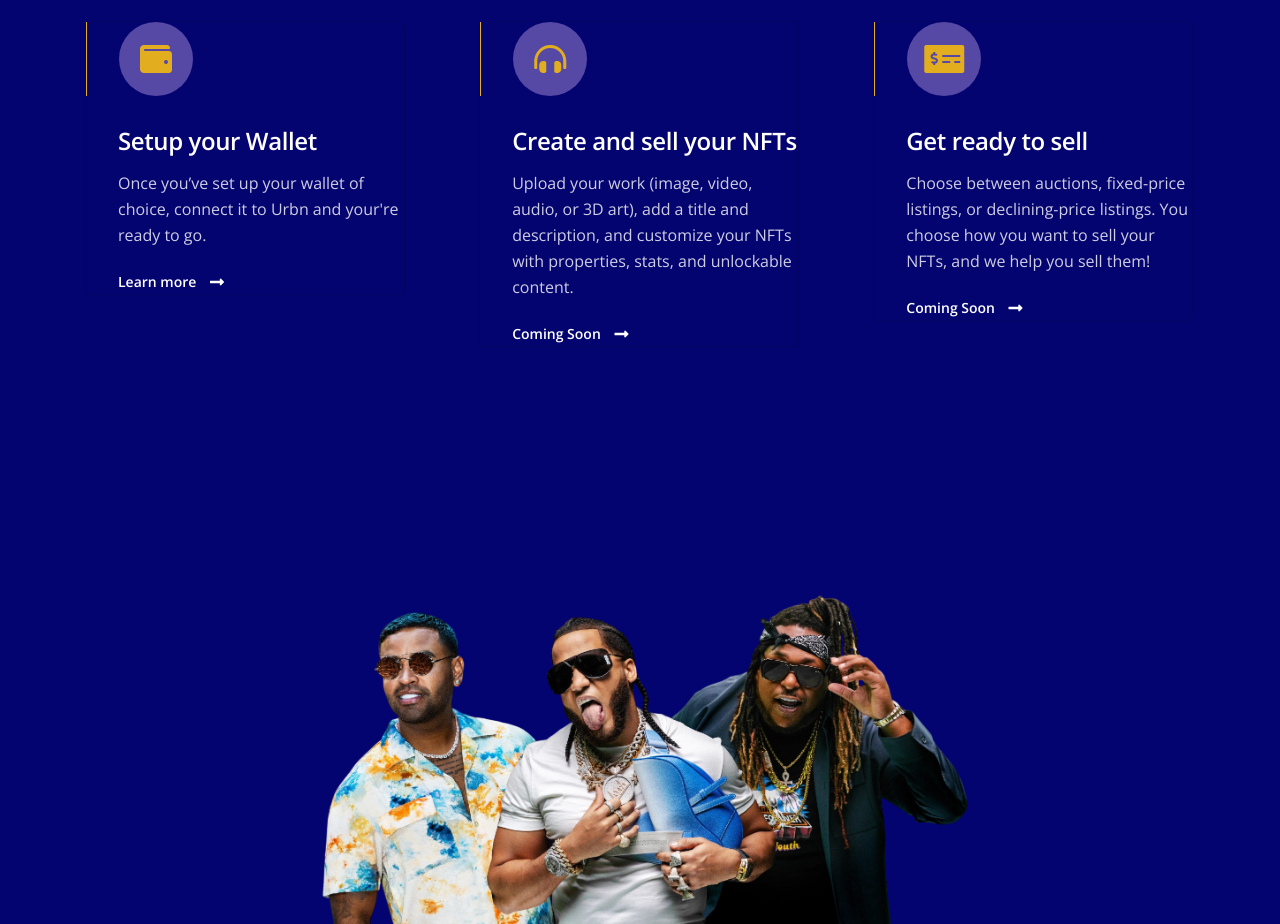
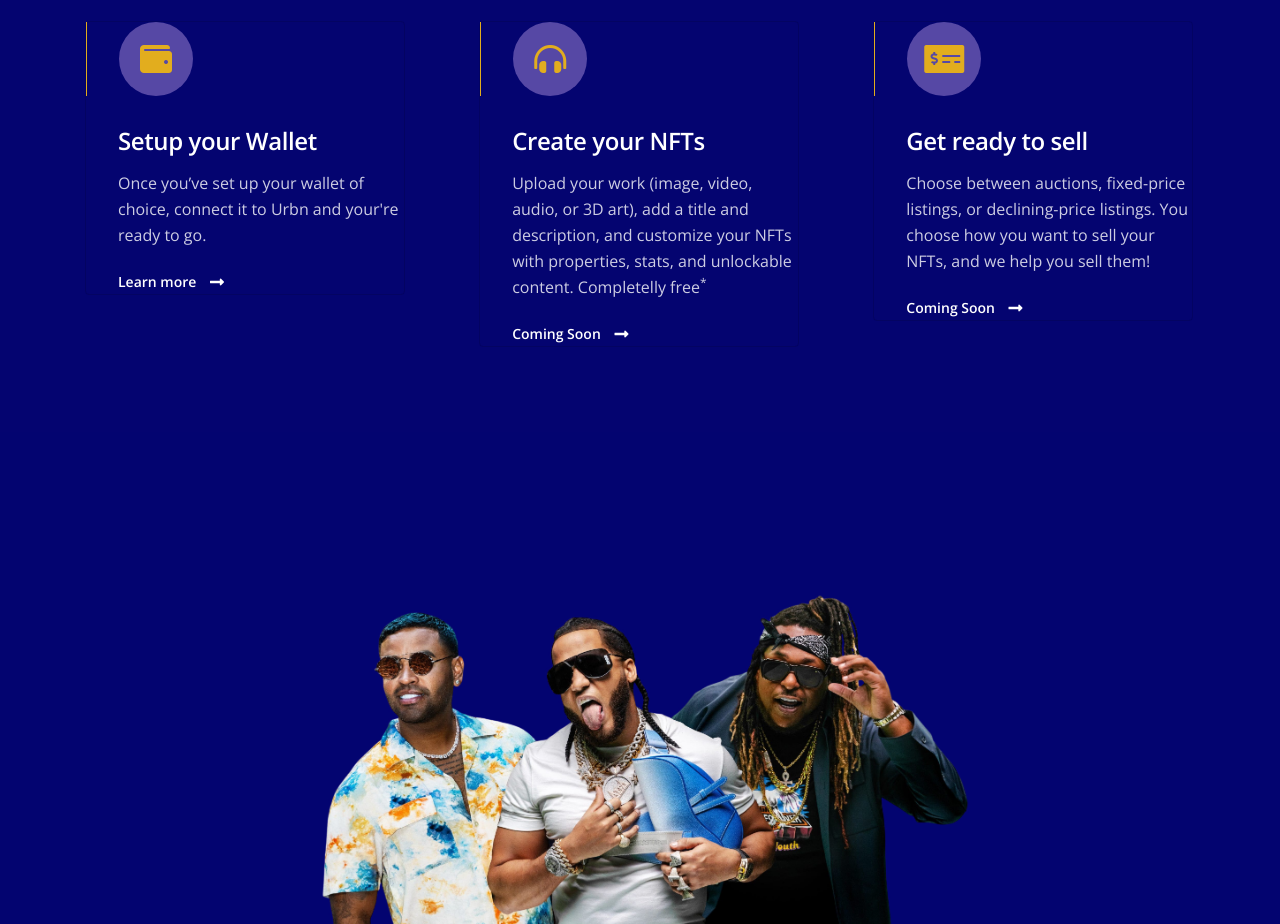
Before and after one commit to EnzoVezzaro/Urbn-Landing, a plain HTML site: page index.html in a window 1280 px wide. Shown: the part 2200-3124 px from the top of the page. Drawn offline with nearby package versions, Linux system fonts and the light colour scheme.

Commit message:
Update index.html

```diff
--- a/index.html
+++ b/index.html
@@ -199,8 +199,8 @@
                             </div>
                         </div>
                         <div class="card-body">
-                            <h4 class="card-title">Create and sell your NFTs</h4>
-                            <p>Upload your work (image, video, audio, or 3D art), add a title and description, and customize your NFTs with properties, stats, and unlockable content.</p>
+                            <h4 class="card-title">Create your NFTs</h4>
+                            <p>Upload your work (image, video, audio, or 3D art), add a title and description, and customize your NFTs with properties, stats, and unlockable content. Completelly free<sup>*</sup></p>
                             <a class="read-more no-line" href="#">Coming Soon <span class="fas fa-long-arrow-alt-right"></span></a>
                         </div>
                     </div>
```
